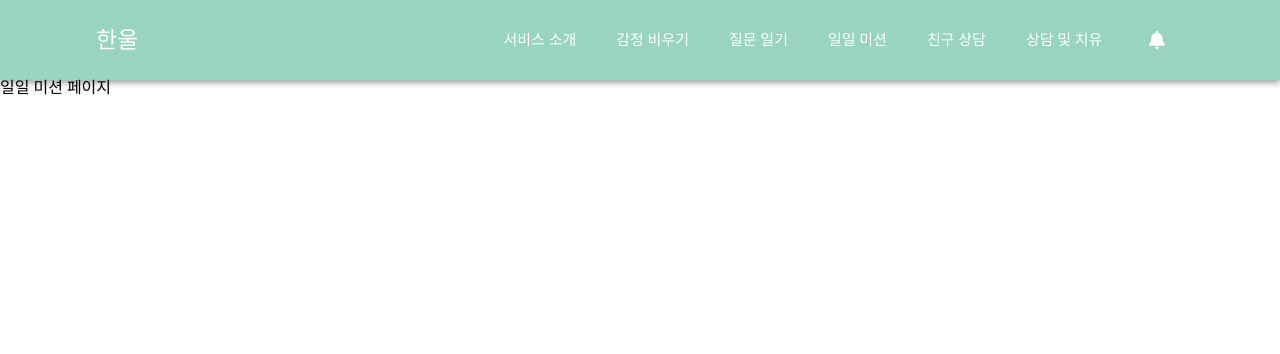
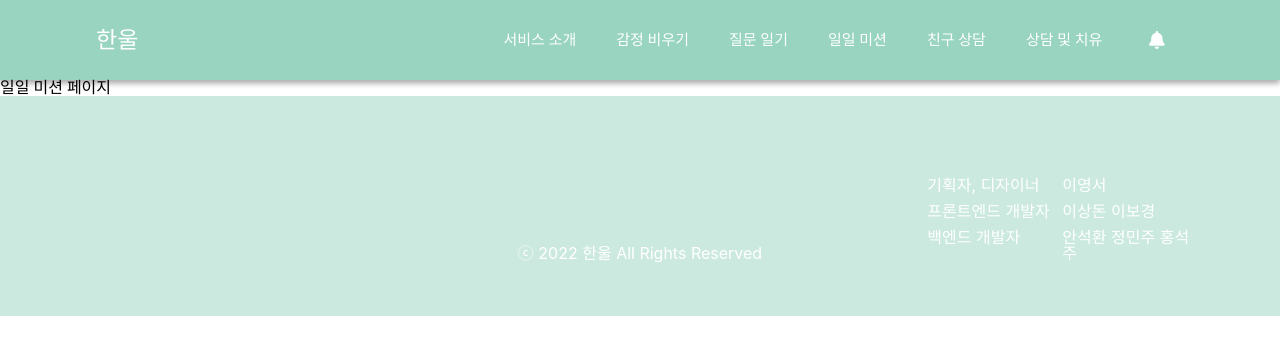
Before and after one commit to ebokyung/KBSC-Frontend, a React (Create React App) app in the folder project/: page /mission in a window 1280 px wide. Shown: the top 354 px of the page. Built offline with nearby package versions, Linux system fonts and the light colour scheme.

Commit message:
leeideal-08-24-F0004-footer(하단바)제작

```diff
--- a/project/src/App.jsx
+++ b/project/src/App.jsx
@@ -4,6 +4,7 @@ import { createGlobalStyle } from "styled-components";
 import { ReactQueryDevtools } from 'react-query/devtools'
 
 const GlobalStyle = createGlobalStyle`
+@import url("//fonts.googleapis.com/earlyaccess/nanummyeongjo.css");
  html, body, div, span, applet, object, iframe,
 h1, h2, h3, h4, h5, h6, p, blockquote, pre,
 a, abbr, acronym, address, big, cite, code,
--- a/project/src/Routes.js
+++ b/project/src/Routes.js
@@ -1,9 +1,11 @@
 import { BrowserRouter as Router, Route, Routes} from "react-router-dom"
 import MainPage from "./routes/MainPage";
 import NavBar from "./routes/Navbar";
-import Emotion from './routes/Emotion';
+import EmptyEmotion from './routes/EmptyEmotion';
 import Diary from './routes/Diary';
 import Mission from './routes/Mission';
+import ShareEmotion from './routes/ShareEmotion';
+import Footer from "./routes/Footer";
 
 function Routers() {
     return(
@@ -11,10 +13,12 @@ function Routers() {
             <NavBar />
             <Routes>
                 <Route path="/" element={<MainPage />} />
-                <Route path="/emotion" element={<Emotion />} />
+                <Route path="/emotion/empty" element={<EmptyEmotion />} />
+                <Route path="/emotion/share" element={<ShareEmotion />} />
                 <Route path="/diary" element={<Diary />} />
                 <Route path="/mission" element={<Mission />} />
             </Routes>
+            <Footer />
         </Router>
     )
 }
--- a/project/src/routes/Emotion.jsx
+++ /dev/null
@@ -1,7 +0,0 @@
-function Emotion () {
-    return (
-        <div>감정비우기, 감정나누기 페이지</div>
-    );
-}
-
-export default Emotion
--- /dev/null
+++ b/project/src/routes/EmptyEmotion.jsx
@@ -0,0 +1,7 @@
+function EmptyEmotion() {
+    return (
+        <div>감정비우기</div>
+    );
+}
+
+export default EmptyEmotion;
--- /dev/null
+++ b/project/src/routes/Footer.jsx
@@ -0,0 +1,80 @@
+import styled from "styled-components";
+
+const Wapper = styled.section`
+    width: 100vw;
+    height: 220px;
+    background-color: ${props => props.theme.footerBackColor};
+    font-family: -apple-system, BlinkMacSystemFont, 'Segoe UI', Roboto, Oxygen, Ubuntu, Cantarell, 'Open Sans', 'Helvetica Neue', sans-serif;
+    display: flex;
+    justify-content: space-around;
+    align-items: flex-end;
+    padding-bottom: 55px;
+    color : ${props => props.theme.footerColor};
+`
+
+const Item = styled.div`
+    &:first-child{
+        width: 270px;
+    }
+    &:nth-child(2){
+    }
+    &:last-child{
+        display: flex;
+        flex-direction: column;
+        width: 270px;
+    }
+`
+
+const Items = styled.div`
+    width: 100%;
+    display: flex;
+    justify-content: space-between;
+    margin-top: 10px;
+`
+
+const Part = styled.span`
+    width:50%;
+`
+const Name = styled.span`
+    width: 50%;
+    text-align: left;
+`
+
+function Footer() {
+    return(
+        <Wapper>
+            <Item></Item>
+            <Item>
+                ⓒ 2022 한울 All Rights Reserved
+            </Item>
+            <Item>
+                <Items>
+                    <Part>
+                        기획자, 디자이너
+                    </Part>
+                    <Name>
+                        이영서
+                    </Name>
+                </Items>
+                <Items>
+                    <Part>
+                        프론트엔드 개발자
+                    </Part>
+                    <Name>
+                        이상돈  이보경
+                    </Name>
+                </Items>
+                <Items>
+                    <Part>
+                        백엔드 개발자
+                    </Part>
+                    <Name>
+                        안석환  정민주  홍석주
+                    </Name>
+                </Items>
+            </Item>
+        </Wapper>
+    )
+}
+
+export default Footer;
--- a/project/src/routes/Navbar.jsx
+++ b/project/src/routes/Navbar.jsx
@@ -23,6 +23,7 @@ const NavDiv = styled.div`
 `
 
 const Logo = styled.div`
+    font-family: 'Nanum Myeongjo', serif;
     width: 10%;
     font-size: 23px;
 `
--- /dev/null
+++ b/project/src/routes/ShareEmotion.jsx
@@ -0,0 +1,4 @@
+function ShareEmotion () {
+    return(null)
+}
+export default ShareEmotion;
--- a/project/src/theme.js
+++ b/project/src/theme.js
@@ -2,7 +2,12 @@ export const mainTheme ={
     // 네브바 색상
     navBackColor : "#98D4BF",  // 네브바 배경색
     navColor1 : "#CBE9DE",   // 네브바 해당 페이지 아닌 색상
-    navColor2 : "#FFFFFF"   // 네브바 해당 페이지
+    navColor2 : "#FFFFFF",   // 네브바 해당 페이지
+
+
+    // Footer(하단 설명이름) 색상
+    footerBackColor : "#CBE9DE",
+    footerColor : "#FFFFFF",
 }
 
 // ${props => props.theme.~~};와 같은 방법으로 적용
```
